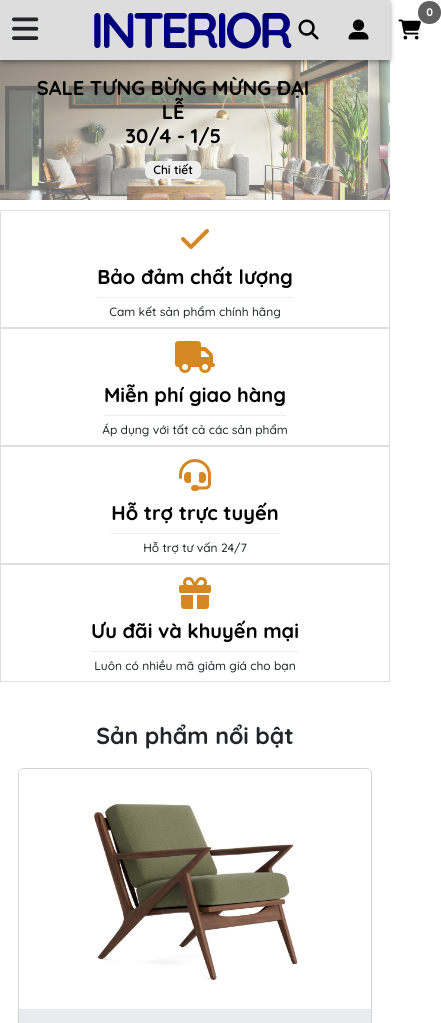
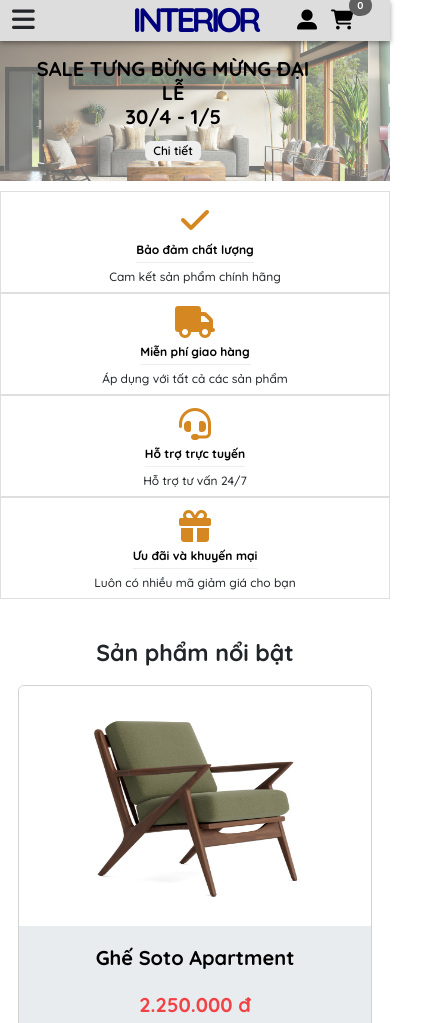
Before and after one commit to luctien/shop, a plain HTML site: page index.html in a window 390 px wide. Shown: the top 1023 px of the page, 441 px wide, since content can reach past the window. Drawn offline with nearby package versions, Linux system fonts and the light colour scheme.

Commit message:
reponsive

```diff
--- a/assets/main.css
+++ b/assets/main.css
@@ -9,7 +9,6 @@ body {
 }
 
 .header {
-  /* width: 100%; */
   /* position: sticky;
     z-index: 99;
     top: 0;
@@ -27,7 +26,6 @@ a {
 }
 
 .header-main .container {
-  /* height: 70px; */
   display: flex;
   justify-content: space-between;
   align-items: center;
@@ -45,6 +43,9 @@ h2 {
   display: flex;
   justify-content: center;
   align-items: center;
+}
+.logo {
+  width: 20%;
 }
 
 .search-box button {
@@ -67,12 +68,10 @@ h2 {
 .search-box {
   display: flex;
   justify-content: center;
-  /* width: 90%; */
-  /* margin-left: -90px !important; */
 }
 
 .person {
-  width: 15%;
+  width: 20%;
   display: flex;
   align-items: center;
   justify-content: center;
@@ -80,7 +79,7 @@ h2 {
 
 .person a {
   color: #000;
-  margin-right: 40px;
+  margin-right: 30px;
 }
 
 .cart {
@@ -90,9 +89,9 @@ h2 {
 
 .number-cart {
   position: absolute;
-  right: -20px;
-  top: -14px;
-  font-size: 11px;
+  right: -18px;
+  top: -10px;
+  font-size: 10px;
   font-weight: bold;
   padding: 3px 8px;
   background-color: #606060;
@@ -102,7 +101,6 @@ h2 {
 
 .user,
 .cart {
-  /* display: block; */
   font-size: 20px;
 }
 
@@ -112,41 +110,42 @@ h2 {
   color: #0053cf;
 }
 
-.header span {
-  display: none;
-}
-.search-icon {
+.hide {
   display: none;
 }
 .sidenav {
   height: 100%;
   width: 0px;
   position: fixed;
-  z-index: 1;
+  z-index: 100;
   top: 0;
   left: 0;
   background-color: #000;
   overflow-x: hidden;
   transition: 0.5s;
-  padding-top: 60px;
-  display: none;
+  /* padding-top: 60px; */
 }
 
 .sidenav a {
-  padding: 8px 8px 8px 22px;
+  padding: 8px 0px 8px 22px;
   text-decoration: none;
-  font-size: 25px;
+  font-size: 18px;
   color: #818181;
   display: block;
   transition: 0.3s;
+}
+.sidenav a i {
+  margin-right: 12px;
 }
 
 .sidenav a:hover {
   color: #d58822;
   background-color: #303030;
 }
-.sidenav i {
-  padding-right: 12px;
+.sidenav .search-icon {
+  margin-left: -30px;
+  margin-top: 45px;
+  font-size: 28px;
 }
 .sidenav p {
   padding-top: 100px;
@@ -156,18 +155,43 @@ h2 {
 .sidenav .closebtn {
   position: absolute;
   top: 0;
-  right: 25px;
+  right: 20px;
   font-size: 36px;
-  margin-left: 50px;
 }
 #mySearch {
   width: 100%;
   outline: none;
   margin: 60px 0 16px;
   font-size: 18px;
-  padding: 11px;
-  border: 1px solid #ddd;
+  padding: 8px;
 }
+
+/* .bar1, .bar2, .bar3 {
+  width: 35px;
+  height: 5px;
+  background-color: #333;
+  margin: 6px 0;
+  transition: 0.4s;
+}
+
+.change .bar1 {
+  transform: translate(0, 11px) rotate(-45deg);
+}
+
+.change .bar2 {opacity: 0;}
+
+.change .bar3 {
+  transform: translate(0, -11px) rotate(45deg);
+} */
+/* .change-body::before {
+  background-color: #333;
+  opacity: .6;
+  position: absolute;
+  content: "";
+  width: 100%;
+  height: 100%;
+  z-index: 999;
+} */
 
 
 /* MENU */
--- a/assets/reponsive.css
+++ b/assets/reponsive.css
@@ -44,32 +44,19 @@
 
 
 @media screen and (max-width:768px) {
-    .header {
+    .header, .sidenav {
         display: block;
     }
     .repon {
         order: 1;
-    }
-    .sidenav {
         display: block;
     }
     .logo {
         order: 2;
     }
     .logo h2 {
-        font-size: 50px;
+        font-size: 34px;
     }
-    .search {
-        display: none;
-    }
-    .search-icon {
-        display: block;
-        font-size: 20px;
-        margin-right: 30px;
-    }
-    .person a {
-        margin-right: 30px;
-      }
     .person {
         order: 3;
     }
@@ -80,25 +67,35 @@
         box-shadow: 0px 2px 5px rgba(0, 0, 0, 0.4);
         z-index: 99;
     }
-    .bars {
-        display: block;
-    }
     .person a:last-child {
         margin: 0;
     }
-    .carousel-item h5 {
+    .banner .carousel-item h5 {
         font-size: 26px;
         font-weight: 800;
     }
-    .carousel-item p {
+    .banner .carousel-item p {
         font-size: 16px;
     }
-    .carousel-caption {
+    .banner .carousel-caption {
         padding: 0px;
     }
-    .search-type, .menu, .slick-prev, .slick-next, .slick-arrow {
+    .carousel-item .btn-slide {
+        font-size: 12px;
+        padding: 1px 8px;
+    }
+    .search, .menu, .slick-prev, .slick-next, .slick-arrow {
         display: none !important;
     }
+    /* .service1 {
+        width: 25%;
+    } */
+    .service-title {
+        font-size: 12px;
+    }
+    /* .service .row {
+        height: 30%;
+    } */
 
     .list-unstyled, .footer {
         text-align: center;
@@ -118,25 +115,38 @@
 
 
 @media screen and (max-width: 576px) {
-    .carousel-item {
+    .logo .h2 {
+        font-size: 30px;
+    }
+    .header .logo {
+        /* height: 50px; */
+    }
+    .header .repon {
+        width: 25%;
+    }
+    .header .person {
+        width: 25%;
+    }.header .person a {
+        margin-right: 14px;
+    }
+    .banner .carousel-item {
         height: 140px;
     }
-    .carousel-item img {
+    .banner .carousel-item img {
         height: 140px;
     }
-    .carousel-item h5 {
+    .banner .carousel-item h5 {
         font-size: 20px;
         font-weight: 700;
     }
-    .carousel-item p {
+    .banner .carousel-item p {
         font-size: 14px;
         margin-bottom: 0;
-        width: 100%;
         display: none;
     }
-    .carousel-item .btn-slide {
-        font-size: 12px;
-        padding: 0px 8px;
+
+    .right .carousel-item p {
+        display: block;
     }
     .about .left {
         width: 60%;
--- a/index.html
+++ b/index.html
@@ -38,14 +38,15 @@
   <div class="header">
     <div class="header-main">
       <div class="container">
-            <!-- <span class="hide"><a href=""><div class="bars">
-              <i class="fa-solid fa-bars"></i>
-            </div></a>
-            </span> -->
-            <div class="repon">
+            <div class="repon hide">
             <div id="mySidenav" class="sidenav">
               <a href="javascript:void(0)" class="closebtn" onclick="closeNav()">&times;</a>
-              <input type="text" id="mySearch" placeholder="Tìm kiếm sản phẩm..">
+
+              <div class="d-flex align-items-center justify-content-end">
+                <input type="text" id="mySearch" placeholder="Tìm kiếm sản phẩm...">
+                <div class="search-icon text-black"><i class="fa-solid fa-magnifying-glass"></i></div>
+              </div>
+
               <a href="#"><i class="fa-solid fa-house"></i>Trang chủ</a>
               <a href="#"><i class="fa-solid fa-couch"></i>Sản phẩm</a>
               <a href="#"><i class="fa-solid fa-newspaper"></i>Tin tức</a>
@@ -53,8 +54,15 @@
               <a href="#"><i class="fa-solid fa-address-card"></i>Giới thiệu</a>
               <p class="text-center">© 2007 - 2023 Công Ty Cổ Phần Bán Lẻ Nội Thất Số Interior</p>
             </div>
-            <i style="font-size:30px; cursor:pointer" onclick="openNav()"onclick="openNav()" class="fa-solid fa-bars"></i>
+
+
+            <i style="font-size:26px; cursor:pointer" onclick="openNav()"onclick="openNav()" class="fa-solid fa-bars"></i>
             </div>
+            <!-- <div class="menu-mb" onclick="openNav()">
+              <div class="bar1"></div>
+              <div class="bar2"></div>
+              <div class="bar3"></div>
+            </div> -->
 
             <div class="logo">
                 <a href="index.html"><h2>INTERIOR</h2></a>
@@ -65,7 +73,6 @@
             </form></div>
 
             <div class="person">
-              <div class="search-icon text-black"><i class="fa-solid fa-magnifying-glass"></i></div>
               <a href="">
                 <div class="user">
                   <i class="fas fa-user-alt"></i>
```
Also changed, not shown: assets/main.js (+20 -0 lines).
